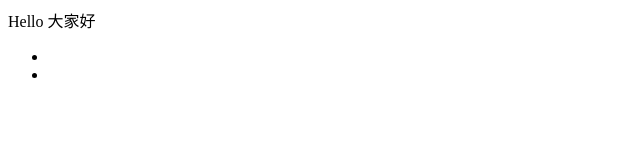
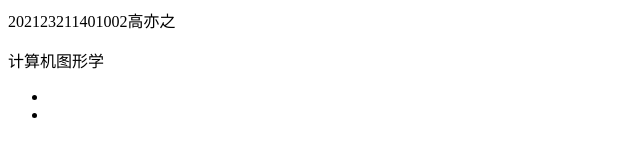
Before and after one commit to TIETzz/TIETzz.github.io, a plain HTML site: page index.html in a window 1280 px wide. Shown: the whole page, without its empty margins (0-640 px from the left). Drawn offline with Linux system fonts and the light colour scheme.

Commit message:
Update index.html

```diff
--- a/index.html
+++ b/index.html
@@ -1,5 +1,5 @@
-<p>Hello 大家好</p >
-
+<p>202123211401002高亦之</p >
+<p>计算机图形学</p>
 <ul>
   <li>  </li>
   <li>  </li>
```
